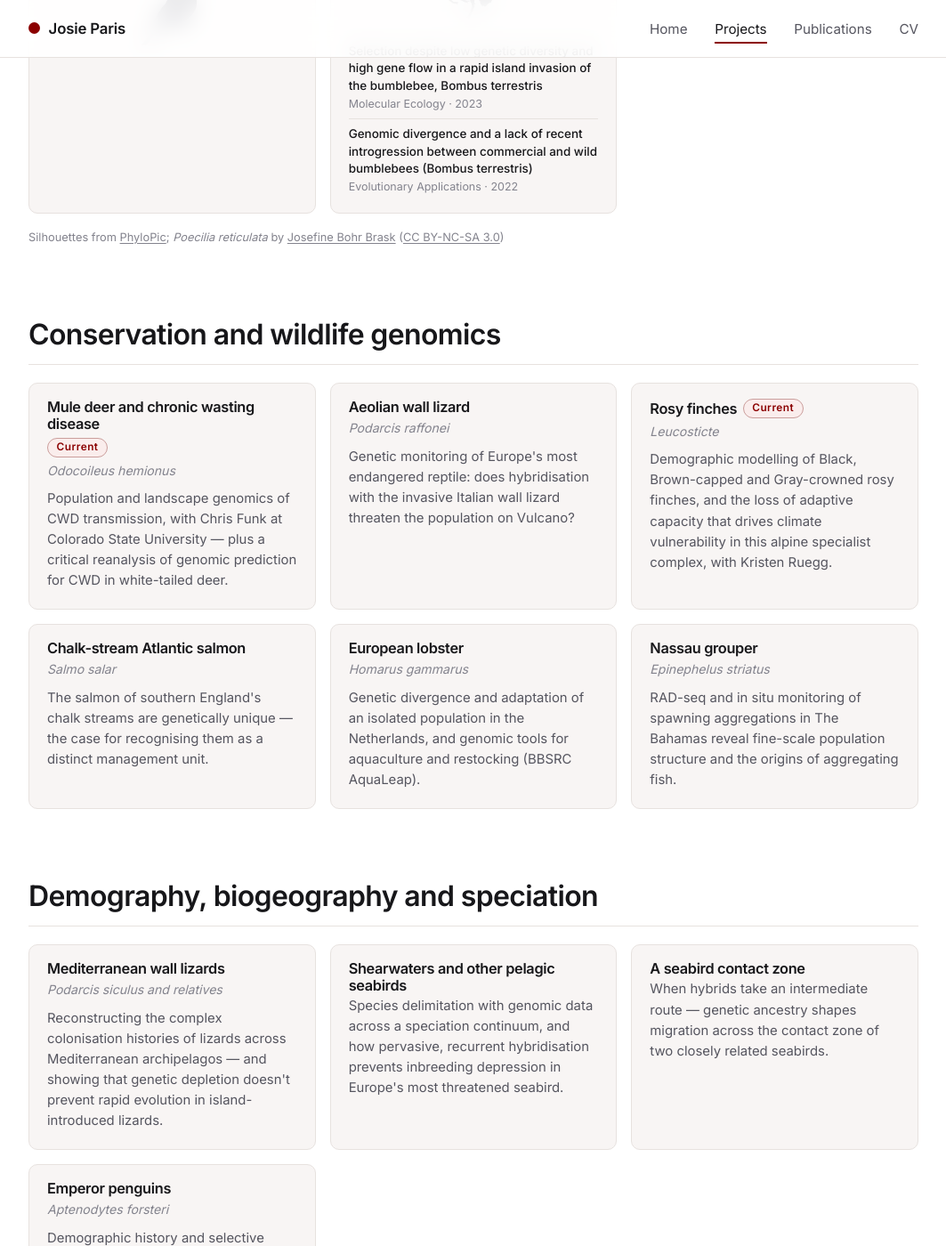
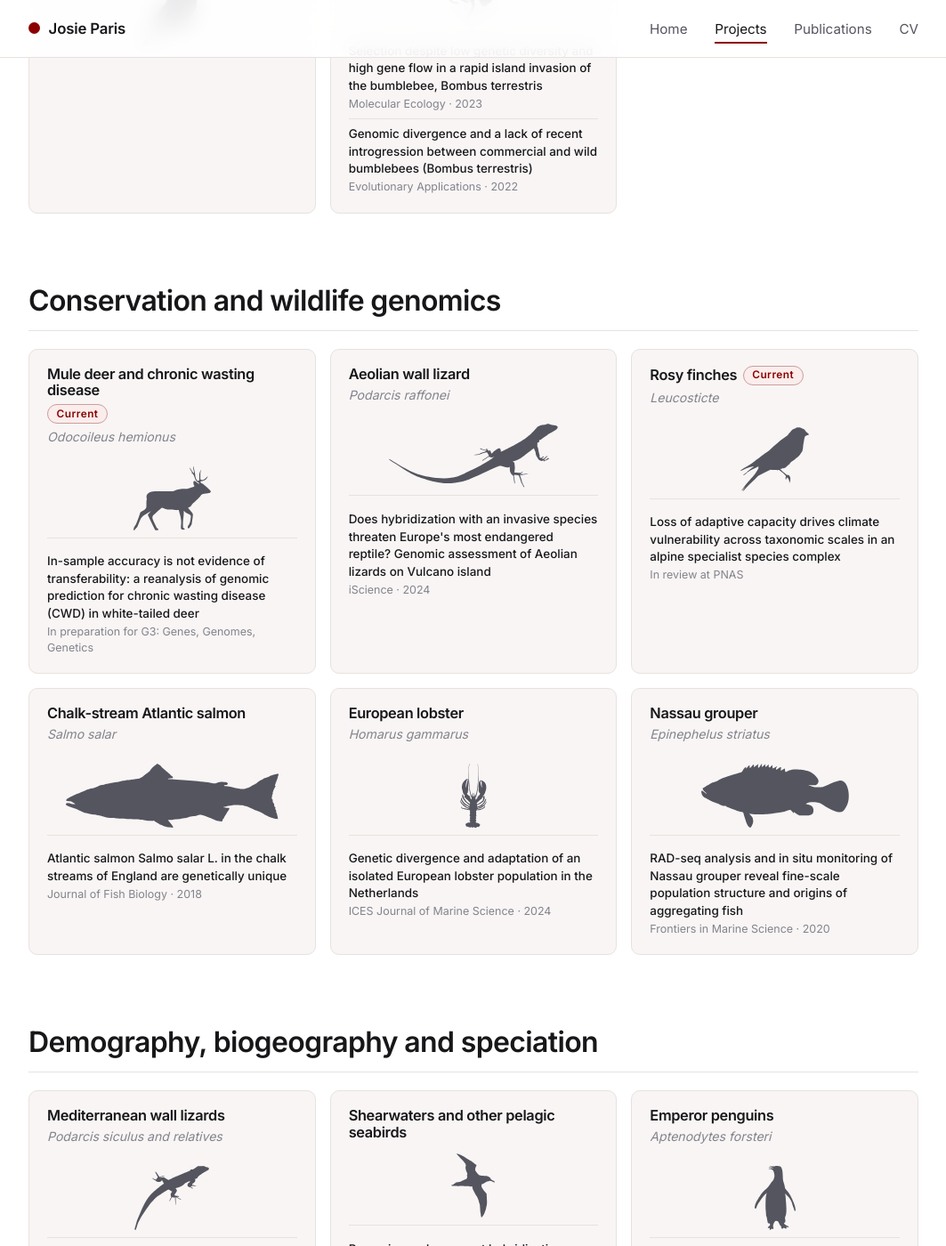
Before and after one commit to josieparis/josieparis.github.io, a Jekyll site: the page built from projects.html, in a window 1280 px wide and 1400 px high, scrolled down 1387 px. Shown: the whole window at 89% size, without its empty margins (108-1171 px from the left). Built offline with Jekyll 4.4.1, drawn with Linux system fonts in a browser that asks for light colours; some of the changed text lies outside the part shown.

Commit message:
Projects: conservation and demography cards get silhouettes and paper lists
Contact-zone paper folded into the pelagic seabirds card; papers: can now
reference an entry by exact title for work without a DOI yet; one PhyloPic
credit line for the whole page.

Co-Authored-By: Claude Opus 5 <noreply@anthropic.com>

```diff
--- a/_data/themes.yml
+++ b/_data/themes.yml
@@ -19,8 +19,9 @@
 #     url:     external link instead of `link` (optional)
 #     link_text: label for the link line; defaults to the URL's host (optional)
 #     links:   several links instead of one: a list of {text, url} (optional)
-#     papers:  list of DOI/preprint URLs exactly as written in publications.yml;
-#              each is looked up there and rendered as title + journal + year (optional)
+#     papers:  list of DOI/preprint URLs — or, for work with no link yet, the exact
+#              title — as written in publications.yml; each is looked up there and
+#              rendered as title + journal + year (optional)
 #     current: true to show a "Current" pill (optional)
 #
 # A species can appear under more than one theme — that's the point.
@@ -90,71 +91,91 @@
   systems:
     - title: Mule deer and chronic wasting disease
       species: Odocoileus hemionus
-      blurb: >-
-        Population and landscape genomics of CWD transmission, with Chris Funk at Colorado
-        State University — plus a critical reanalysis of genomic prediction for CWD in
-        white-tailed deer.
+      silhouette: mule-deer.svg
+      silhouette_of: Odocoileus hemionus
+      silhouette_credit: xgirouxb
+      silhouette_url: https://www.phylopic.org/images/f889b336-9e67-4154-bc96-db4095a55be2
       current: true
+      papers:
+        - "In-sample accuracy is not evidence of transferability: a reanalysis of genomic prediction for chronic wasting disease (CWD) in white-tailed deer"
 
     - title: Aeolian wall lizard
       species: Podarcis raffonei
-      blurb: >-
-        Genetic monitoring of Europe's most endangered reptile: does hybridisation with the
-        invasive Italian wall lizard threaten the population on Vulcano?
+      silhouette: aeolian-lizard.svg
+      silhouette_of: Podarcis erhardii
+      silhouette_credit: Alex Slavenko
+      silhouette_url: https://www.phylopic.org/images/bf7d9c5f-83c0-435a-b09f-dc6111ece257
+      papers:
+        - https://doi.org/10.1016/j.isci.2024.111097
 
     - title: Rosy finches
       species: Leucosticte
-      blurb: >-
-        Demographic modelling of Black, Brown-capped and Gray-crowned rosy finches, and the
-        loss of adaptive capacity that drives climate vulnerability in this alpine specialist
-        complex, with Kristen Ruegg.
+      silhouette: rosy-finch.svg
+      silhouette_of: Leucosticte atrata
+      silhouette_credit: unknown artist
+      silhouette_url: https://www.phylopic.org/images/8a166a31-7aa7-44d8-8db2-38da91b08b92
       current: true
+      papers:
+        - "Loss of adaptive capacity drives climate vulnerability across taxonomic scales in an alpine specialist species complex"
 
     - title: Chalk-stream Atlantic salmon
       species: Salmo salar
-      blurb: >-
-        The salmon of southern England's chalk streams are genetically unique — the case for
-        recognising them as a distinct management unit.
+      silhouette: salmon.svg
+      silhouette_of: Salmo salar
+      silhouette_credit: unknown artist
+      silhouette_url: https://www.phylopic.org/images/f6c6590d-8aa1-4d08-a25f-e6c90727c071
+      papers:
+        - https://doi.org/10.1111/jfb.13538
 
     - title: European lobster
       species: Homarus gammarus
-      blurb: >-
-        Genetic divergence and adaptation of an isolated population in the Netherlands, and
-        genomic tools for aquaculture and restocking (BBSRC AquaLeap).
+      silhouette: lobster.svg
+      silhouette_of: Homarus gammarus
+      silhouette_credit: unknown artist
+      silhouette_url: https://www.phylopic.org/images/8d538340-49b0-4950-8dbc-ad4942363bb5
+      papers:
+        - https://doi.org/10.1093/icesjms/fsae059
 
     - title: Nassau grouper
       species: Epinephelus striatus
-      blurb: >-
-        RAD-seq and in situ monitoring of spawning aggregations in The Bahamas reveal
-        fine-scale population structure and the origins of aggregating fish.
+      silhouette: grouper.svg
+      silhouette_of: Epinephelus
+      silhouette_credit: unknown artist
+      silhouette_url: https://www.phylopic.org/images/86c40d81-2613-4bb4-ad57-fb460be56ae5
+      papers:
+        - https://doi.org/10.3389/fmars.2020.00157
 
 - id: demography
   title: Demography, biogeography and speciation
   systems:
     - title: Mediterranean wall lizards
       species: Podarcis siculus and relatives
-      blurb: >-
-        Reconstructing the complex colonisation histories of lizards across Mediterranean
-        archipelagos — and showing that genetic depletion doesn't prevent rapid evolution in
-        island-introduced lizards.
+      silhouette: wall-lizard.svg
+      silhouette_of: Podarcis lilfordi
+      silhouette_credit: unknown artist
+      silhouette_url: https://www.phylopic.org/images/d4c856c6-49b3-4b48-ad1f-1bbbc8cf58fa
+      papers:
+        - https://doi.org/10.1111/jbi.14739
+        - https://doi.org/10.1002/ece3.10721
 
     - title: Shearwaters and other pelagic seabirds
-      blurb: >-
-        Species delimitation with genomic data across a speciation continuum, and how
-        pervasive, recurrent hybridisation prevents inbreeding depression in Europe's most
-        threatened seabird.
-
-    - title: A seabird contact zone
-      blurb: >-
-        When hybrids take an intermediate route — genetic ancestry shapes migration across the
-        contact zone of two closely related seabirds.
+      silhouette: shearwater.svg
+      silhouette_of: Puffinus griseus
+      silhouette_credit: Juan Carlos Jerí
+      silhouette_url: https://www.phylopic.org/images/a8ecc1e9-f339-4d85-84c3-aa2fff47b2c1
+      papers:
+        - https://doi.org/10.1073/pnas.2427223122
+        - "When hybrids take an intermediate route: genetic ancestry shapes migration across a seabird contact zone"
+        - https://doi.org/10.1016/j.ympev.2022.107671
 
     - title: Emperor penguins
       species: Aptenodytes forsteri
-      blurb: >-
-        Demographic history and selective sweeps from whole genomes of Emperor, King and
-        outgroup penguins, and the gene-expression shifts underlying life in the extreme
-        Antarctic.
+      silhouette: emperor-penguin.svg
+      silhouette_of: Aptenodytes forsteri
+      silhouette_credit: unknown artist
+      silhouette_url: https://www.phylopic.org/images/f2e02022-2700-484d-a66d-b2a900030371
+      papers:
+        - https://doi.org/10.1111/mec.17552
 
 - id: genomes
   title: Reference genome assemblies
--- a/assets/css/main.css
+++ b/assets/css/main.css
@@ -321,10 +321,10 @@ main { min-height: 60vh; padding-bottom: 5rem; }
 .system__papers { list-style: none; margin: 0; padding: .6rem 0 0; border-top: 1px solid var(--line); flex: 1; }
 .system__papers li { font-size: .84rem; line-height: 1.45; padding: .45rem 0; border-bottom: 1px solid var(--line); }
 .system__papers li:last-child { border-bottom: 0; padding-bottom: 0; }
-.system__papers a { color: var(--ink); text-decoration: none; font-weight: 500; }
+.system__papers a, .system__paper-title { color: var(--ink); text-decoration: none; font-weight: 500; }
 .system__papers a:hover { color: var(--accent-ink); text-decoration: underline; }
 .system__paper-meta { display: block; color: var(--ink-3); font-size: .78rem; margin-top: .1rem; }
-.theme__credit { margin: 1rem 0 0; font-size: .8rem; color: var(--ink-3); }
+.theme__credit { margin: -1rem 0 0; font-size: .8rem; color: var(--ink-3); }
 .theme__credit a { color: inherit; }
 .system__more { margin: auto 0 0; padding-top: .7rem; font-size: .85rem; font-weight: 500; color: var(--accent-ink); }
 .system__more--multi { display: flex; flex-wrap: wrap; gap: .3rem 1rem; }
--- a/projects.html
+++ b/projects.html
@@ -49,12 +49,15 @@ permalink: /projects/
             {%- assign hit = allpubs | where: "doi", key | first -%}
             {%- unless hit %}{% assign hit = allpubs | where: "preprint", key | first %}{% endunless -%}
             {%- unless hit %}{% assign hit = allpubs | where: "url", key | first %}{% endunless -%}
+            {%- unless hit %}{% assign hit = allpubs | where: "title", key | first %}{% endunless -%}
+            {%- assign href = nil -%}
+            {%- if key contains "://" %}{% assign href = key %}{% elsif hit %}{% assign href = hit.doi | default: hit.preprint | default: hit.url %}{% endif -%}
             <li>
               {%- if hit -%}
-              <a href="{{ key }}" rel="noopener" target="_blank">{{ hit.title }}</a>
-              <span class="system__paper-meta">{{ hit.venue | split: "," | first }}{% if hit.year %} · {{ hit.year }}{% endif %}</span>
+              {%- if href %}<a href="{{ href }}" rel="noopener" target="_blank">{{ hit.title }}</a>{% else %}<span class="system__paper-title">{{ hit.title }}</span>{% endif -%}
+              <span class="system__paper-meta">{% if hit.year %}{{ hit.venue | split: "," | first }} · {{ hit.year }}{% else %}{{ hit.venue }}{% endif %}</span>
               {%- else -%}
-              <a href="{{ key }}" rel="noopener" target="_blank">{{ key }}</a> <span class="system__paper-meta">not found in publications.yml</span>
+              <span class="system__paper-title">{{ key }}</span> <span class="system__paper-meta">not found in publications.yml</span>
               {%- endif -%}
             </li>
           {%- endfor -%}
@@ -72,11 +75,15 @@ permalink: /projects/
     {%- endfor -%}
   </ul>
 
-  {%- assign credited = theme.systems | where_exp: "s", "s.silhouette" -%}
-  {%- if credited.size > 0 -%}
-  <p class="theme__credit">Silhouettes from <a href="https://www.phylopic.org" rel="noopener" target="_blank">PhyloPic</a>
-    {%- assign licensed = credited | where_exp: "s", "s.silhouette_license" -%}
-    {%- for s in licensed %}; <em>{{ s.silhouette_of | default: s.title }}</em> by <a href="{{ s.silhouette_url }}" rel="noopener" target="_blank">{{ s.silhouette_credit }}</a> (<a href="{{ s.silhouette_license_url }}" rel="license noopener" target="_blank">{{ s.silhouette_license }}</a>){% endfor %}</p>
-  {%- endif -%}
 </section>
 {%- endfor -%}
+
+{%- comment -%} One credit line for the whole page; only non-public-domain images name their artist. {%- endcomment -%}
+<p class="theme__credit">Silhouettes from <a href="https://www.phylopic.org" rel="noopener" target="_blank">PhyloPic</a>
+  {%- assign seen = "" -%}
+  {%- for theme in site.data.themes -%}{%- for s in theme.systems -%}
+    {%- if s.silhouette_license and seen contains s.silhouette_url -%}{%- elsif s.silhouette_license -%}
+      {%- assign seen = seen | append: s.silhouette_url | append: " " -%}
+      ; <em>{{ s.silhouette_of | default: s.title }}</em> by <a href="{{ s.silhouette_url }}" rel="noopener" target="_blank">{{ s.silhouette_credit }}</a> (<a href="{{ s.silhouette_license_url }}" rel="license noopener" target="_blank">{{ s.silhouette_license }}</a>)
+    {%- endif -%}
+  {%- endfor -%}{%- endfor -%}</p>
```
Also changed, not shown: assets/img/phylopic/aeolian-lizard.svg (added), assets/img/phylopic/emperor-penguin.svg (added), assets/img/phylopic/grouper.svg (added), assets/img/phylopic/mule-deer.svg (added), assets/img/phylopic/rosy-finch.svg (added), assets/img/phylopic/salmon.svg (added), assets/img/phylopic/shearwater.svg (added), assets/img/phylopic/wall-lizard.svg (added).
